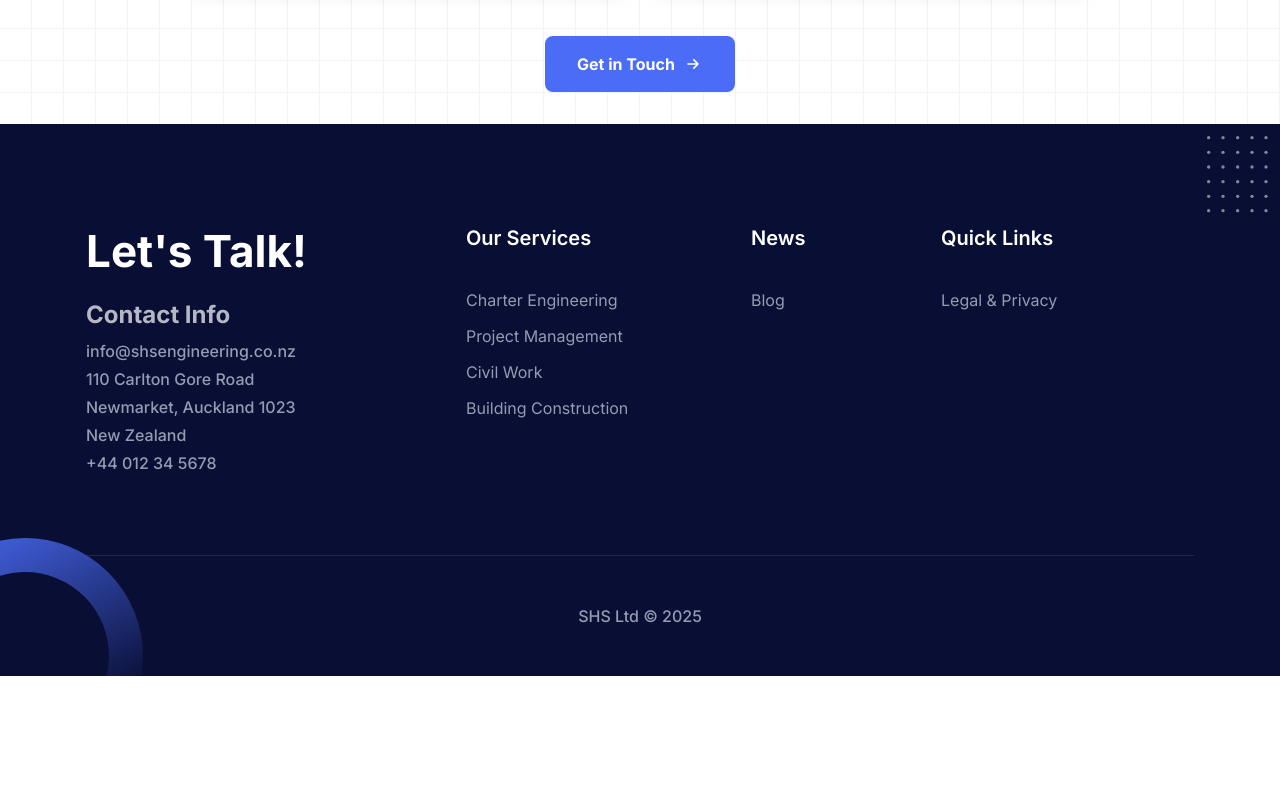
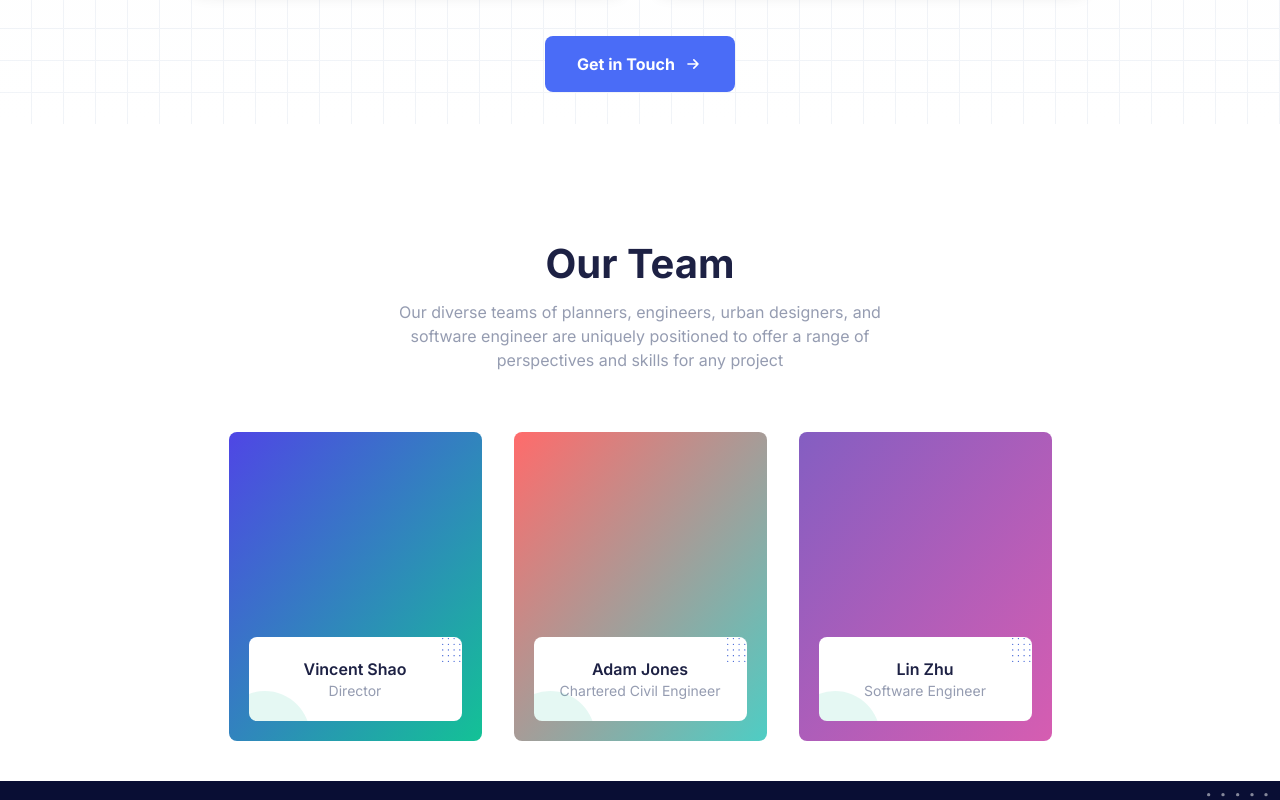
Before and after one commit to lin72h/shs-website, a Next.js app: page / in a window 1280 px wide. Shown: the part 1060-1860 px from the top of the page. Before the commit the page ends 1736 px from the top, so only its background shows below. Built offline with nearby package versions, Linux system fonts and the light colour scheme; no server answers.

Commit message:
add teams back

```diff
--- a/src/app/(site)/page.tsx
+++ b/src/app/(site)/page.tsx
@@ -1,4 +1,5 @@
 import Hero from "@/components/Home/Hero";
+import Team from "@/components/Home/Team";
 import { Metadata } from "next";
 
 const siteName = process.env.SITE_NAME || "SHS Engineering";
@@ -12,6 +13,7 @@ export default function Home() {
   return (
     <>
       <Hero />
+      <Team />
     </>
   );
 }
```
